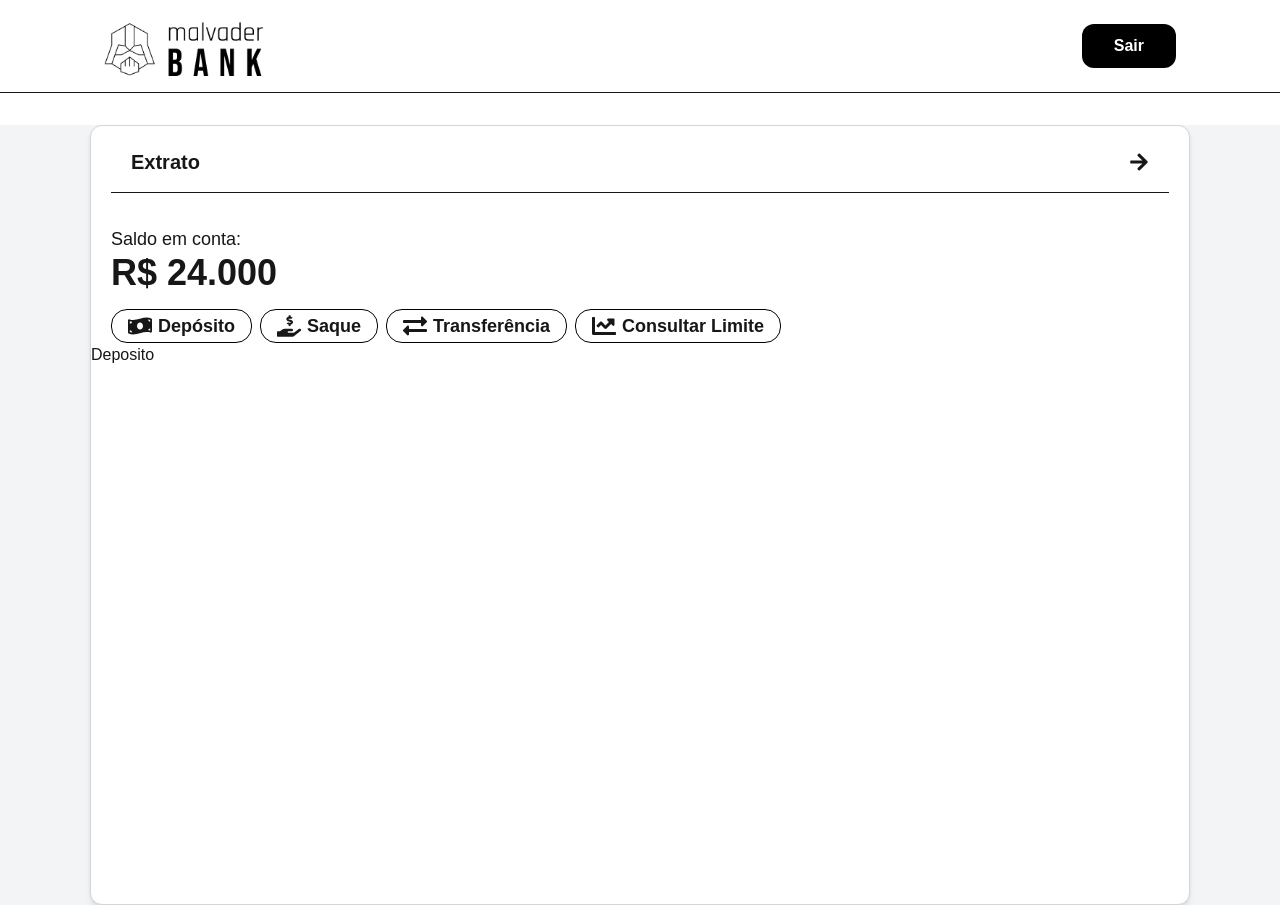
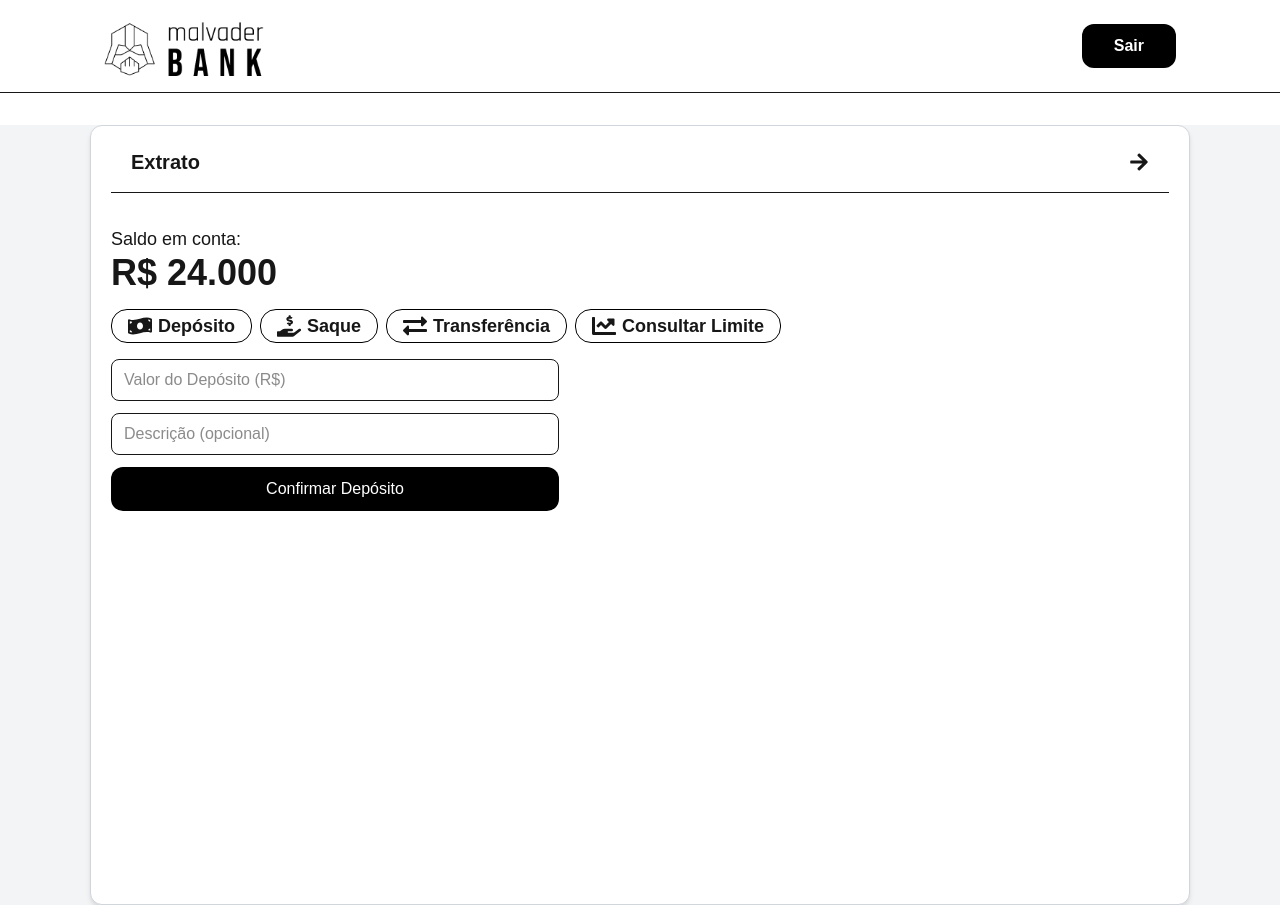
Before and after one commit to marcxsdev/banco-malvader, a Next.js app: page /pages/cliente in a window 1280 px wide. Both pictures are taken after a click on the button "Depósito". Built offline with nearby package versions, Linux system fonts and the light colour scheme.

Commit message:
fix: updated cliente views

```diff
--- a/src/app/components/clienteViews/ConsultarLimite.jsx
+++ b/src/app/components/clienteViews/ConsultarLimite.jsx
@@ -1,7 +1,36 @@
-import React from "react";
+"use client";
+import { useState } from "react";
 
 const ConsultarLimite = () => {
-  return <div>ConsultarLimite</div>;
+  const [limite, setLimite] = useState(null);
+  const [projecao, setProjecao] = useState(null);
+
+  const handleConsultar = () => {
+    // Simulando dados estáticos por enquanto
+    setLimite("R$ 5.000");
+    setProjecao("R$ 6.200 em 3 meses");
+  };
+
+  return (
+    <div className="mt-4">
+      <button
+        onClick={handleConsultar}
+        className="bg-black text-white py-2.5 px-4 rounded-xl hover:bg-neutral-800"
+      >
+        Consultar Limite Atual
+      </button>
+      {limite && (
+        <div className="mt-4 space-y-2">
+          <p className="text-lg font-medium">
+            Limite atual: <span className="font-bold">{limite}</span>
+          </p>
+          <p className="text-lg font-medium">
+            Projeção: <span className="font-bold">{projecao}</span>
+          </p>
+        </div>
+      )}
+    </div>
+  );
 };
 
 export default ConsultarLimite;
--- a/src/app/components/clienteViews/Deposito.jsx
+++ b/src/app/components/clienteViews/Deposito.jsx
@@ -1,7 +1,43 @@
-import React from "react";
+"use client";
+import { useState } from "react";
 
 const Deposito = () => {
-  return <div>Deposito</div>;
+  const [valor, setValor] = useState("");
+  const [descricao, setDescricao] = useState("");
+
+  const handleSubmit = (e) => {
+    e.preventDefault();
+    console.log("Depósito:", { valor, descricao });
+    // Envio via API futuramente
+  };
+
+  return (
+    <form onSubmit={handleSubmit} className="flex flex-col gap-3 mt-4 max-w-md">
+      <input
+        type="number"
+        name="valor"
+        placeholder="Valor do Depósito (R$)"
+        value={valor}
+        onChange={(e) => setValor(e.target.value)}
+        className="py-2 px-3 border rounded-lg"
+        required
+      />
+      <input
+        type="text"
+        name="descricao"
+        placeholder="Descrição (opcional)"
+        value={descricao}
+        onChange={(e) => setDescricao(e.target.value)}
+        className="py-2 px-3 border rounded-lg"
+      />
+      <button
+        type="submit"
+        className="bg-black text-white py-2.5 px-4 rounded-xl hover:bg-neutral-800"
+      >
+        Confirmar Depósito
+      </button>
+    </form>
+  );
 };
 
 export default Deposito;
--- a/src/app/components/clienteViews/Saque.jsx
+++ b/src/app/components/clienteViews/Saque.jsx
@@ -1,7 +1,44 @@
-import React from "react";
+"use client";
+import { useState } from "react";
 
 const Saque = () => {
-  return <div>Saque</div>;
+  const [valor, setValor] = useState("");
+  const [senha, setSenha] = useState("");
+
+  const handleSubmit = (e) => {
+    e.preventDefault();
+    console.log("Saque:", { valor, senha });
+    // Validação de saldo e taxa virão depois
+  };
+
+  return (
+    <form onSubmit={handleSubmit} className="flex flex-col gap-3 mt-4 max-w-md">
+      <input
+        type="number"
+        name="valor"
+        placeholder="Valor do Saque (R$)"
+        value={valor}
+        onChange={(e) => setValor(e.target.value)}
+        className="py-2 px-3 border rounded-lg"
+        required
+      />
+      <input
+        type="password"
+        name="senha"
+        placeholder="Senha"
+        value={senha}
+        onChange={(e) => setSenha(e.target.value)}
+        className="py-2 px-3 border rounded-lg"
+        required
+      />
+      <button
+        type="submit"
+        className="bg-black text-white py-2.5 px-4 rounded-xl hover:bg-neutral-800"
+      >
+        Confirmar Saque
+      </button>
+    </form>
+  );
 };
 
 export default Saque;
--- a/src/app/components/clienteViews/Transferencia.jsx
+++ b/src/app/components/clienteViews/Transferencia.jsx
@@ -1,7 +1,53 @@
-import React from "react";
+"use client";
+import { useState } from "react";
 
 const Transferencia = () => {
-  return <div>Transferencia</div>;
+  const [valor, setValor] = useState("");
+  const [contaDestino, setContaDestino] = useState("");
+  const [descricao, setDescricao] = useState("");
+
+  const handleSubmit = (e) => {
+    e.preventDefault();
+    console.log("Transferência:", { valor, contaDestino, descricao });
+    // API e validação depois
+  };
+
+  return (
+    <form onSubmit={handleSubmit} className="flex flex-col gap-3 mt-4 max-w-md">
+      <input
+        type="text"
+        name="contaDestino"
+        placeholder="Conta de destino"
+        value={contaDestino}
+        onChange={(e) => setContaDestino(e.target.value)}
+        className="py-2 px-3 border rounded-lg"
+        required
+      />
+      <input
+        type="number"
+        name="valor"
+        placeholder="Valor da Transferência (R$)"
+        value={valor}
+        onChange={(e) => setValor(e.target.value)}
+        className="py-2 px-3 border rounded-lg"
+        required
+      />
+      <input
+        type="text"
+        name="descricao"
+        placeholder="Descrição (opcional)"
+        value={descricao}
+        onChange={(e) => setDescricao(e.target.value)}
+        className="py-2 px-3 border rounded-lg"
+      />
+      <button
+        type="submit"
+        className="bg-black text-white py-2.5 px-4 rounded-xl hover:bg-neutral-800"
+      >
+        Confirmar Transferência
+      </button>
+    </form>
+  );
 };
 
 export default Transferencia;
--- a/src/app/pages/cliente/page.jsx
+++ b/src/app/pages/cliente/page.jsx
@@ -69,10 +69,12 @@ const Cliente = () => {
             </div>
           </div>
 
-          {formularioAtivo === "deposito" && <Deposito />}
-          {formularioAtivo === "saque" && <Saque />}
-          {formularioAtivo === "transferencia" && <Transferencia />}
-          {formularioAtivo === "limite" && <ConsultarLimite />}
+          <div className="mx-5">
+            {formularioAtivo === "deposito" && <Deposito />}
+            {formularioAtivo === "saque" && <Saque />}
+            {formularioAtivo === "transferencia" && <Transferencia />}
+            {formularioAtivo === "limite" && <ConsultarLimite />}
+          </div>
         </div>
       </div>
     </div>
```
